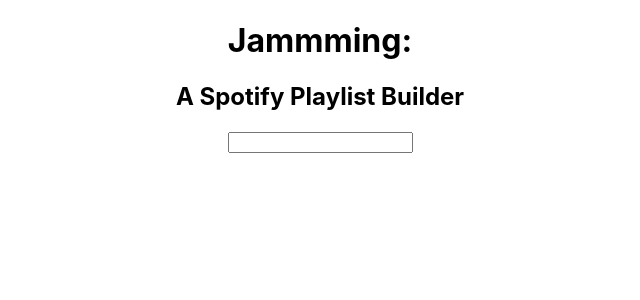
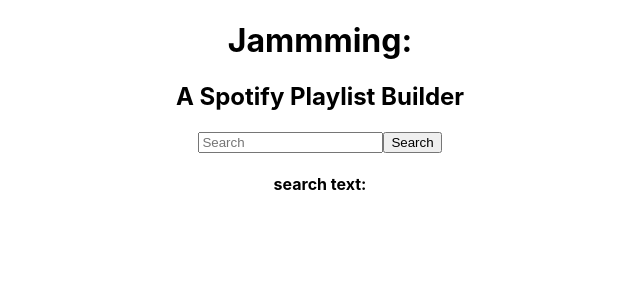
Before and after one commit to johnnyBettencourt/Jammming, a React (Create React App) app: page / in a window 1280 px wide. Shown: the top 300 px of the page, without its empty margins (320-960 px from the left). Built offline with nearby package versions, Linux system fonts and the light colour scheme.

Commit message:
pass user input from SearchBar to App

```diff
--- a/src/App.js
+++ b/src/App.js
@@ -1,10 +1,17 @@
-import logo from './logo.svg';
+import { useState } from 'react';
 import './App.css';
 import Header from './components/Header';
+import SearchBar from "./components/SearchBar";
+
 function App() {
+
+  const [userInput, setUserInput] = useState('');
+
   return (
     <div className="App">
       <Header />
+      <SearchBar userInput={userInput} setUserInput={setUserInput}/>
+      <h4>search text: {userInput}</h4>
     </div>
   );
 }
--- a/src/components/Header.js
+++ b/src/components/Header.js
@@ -1,12 +1,10 @@
-import React from "react";
-import SearchBar from "./SearchBar";
+
 
 function Header() {
     return(
         <>
             <h1>Jammming:</h1>
             <h2>A Spotify Playlist Builder</h2>
-            <SearchBar />
         </>
     )
 }
--- a/src/components/SearchBar.js
+++ b/src/components/SearchBar.js
@@ -1,10 +1,10 @@
-import React, { useState } from "react";
 
-function SearchBar() {
-    const [userInput, setUserInput] = useState('');
+function SearchBar({ userInput, setUserInput }) {
+
 
     function handleChange(e){
-        setUserInput(e.target.value)
+        setUserInput(e.target.value);
+        e.preventDefault();
     }
 
     return(
@@ -15,7 +15,9 @@
                     value={userInput}
                     type="text"
                     id="search"
+                    placeholder="Search"
                 />
+                <button type="submit">Search</button>
             </form>
         </>
 
```
